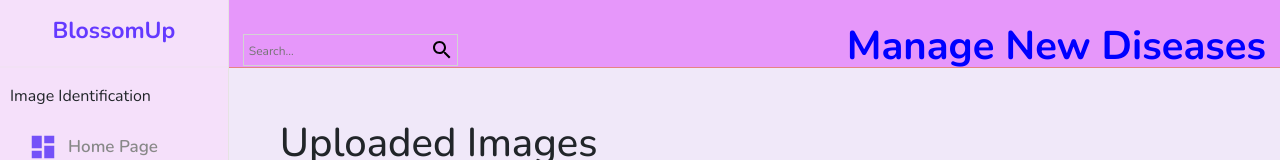
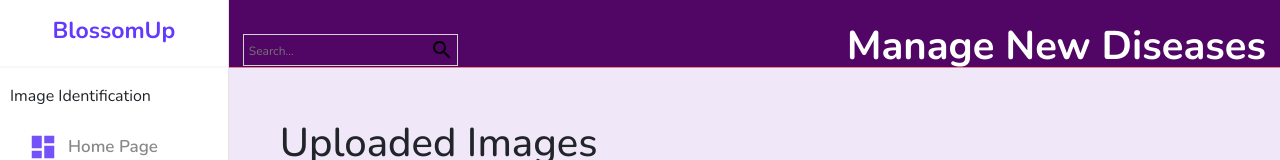
Before and after one commit to NiruniImesha/BlossomUp, a React (Create React App) app in the folder front-end/: page /Manage-New-Diseases in a window 1280 px wide. Shown: the top 160 px of the page. Built offline with nearby package versions, Linux system fonts and the light colour scheme; no server answers; the database is empty.

Commit message:
Upload Latest modification

```diff
--- a/front-end/src/Pages/Image_Identification/components/navbar/navbar.scss
+++ b/front-end/src/Pages/Image_Identification/components/navbar/navbar.scss
@@ -7,7 +7,7 @@
   justify-content: center; /* Centers content horizontally */
   font-size: 14px;
   color: rgb(2, 2, 2);
-  background-color: #e697fa; /* Light purple background */
+  background-color: #510564; /* Light purple background */
 }
 
 .wrapper {
--- a/front-end/src/Pages/Image_Identification/components/sidebar/sidebar.scss
+++ b/front-end/src/Pages/Image_Identification/components/sidebar/sidebar.scss
@@ -3,7 +3,7 @@
     border-right: 0.5px solid rgb(230, 227, 227);
     min-height: 100vh;
     // background-color: rgb(255, 255, 255);
-    background-color: #f5e0fa;
+    background-color: #ffff;
 
     .top {
       height: 50px;
--- a/front-end/src/Pages/Image_Identification/components/table/DiseasePredictionModelManage.jsx
+++ b/front-end/src/Pages/Image_Identification/components/table/DiseasePredictionModelManage.jsx
@@ -51,7 +51,7 @@
 
   const headerStyle = {
     fontWeight: 'bold',
-    color: 'blue',
+    color: 'white',
     textAlign: 'left'
   };
 
--- a/front-end/src/Pages/Image_Identification/components/table/IdentificationTable.jsx
+++ b/front-end/src/Pages/Image_Identification/components/table/IdentificationTable.jsx
@@ -51,7 +51,7 @@
 
   const headerStyle = {
     fontWeight: 'bold',
-    color: 'blue',
+    color: 'white',
     textAlign: 'left'
   };
 
--- a/front-end/src/Pages/Image_Identification/components/table/ManageNewDiseasesTable.jsx
+++ b/front-end/src/Pages/Image_Identification/components/table/ManageNewDiseasesTable.jsx
@@ -51,7 +51,7 @@
 
   const headerStyle = {
     fontWeight: 'bold',
-    color: 'blue',
+    color: 'white',
     textAlign: 'left'
   };
 
--- a/front-end/src/Pages/Image_Identification/components/table/MonitoringTable.jsx
+++ b/front-end/src/Pages/Image_Identification/components/table/MonitoringTable.jsx
@@ -35,7 +35,7 @@
 
   const headerStyle = {
     fontWeight: 'bold',
-    color: 'blue',
+    color: 'white',
     textAlign: 'left'
   };
 
--- a/front-end/src/Pages/Image_Identification/components/table/UploadNewDiseasesTable.jsx
+++ b/front-end/src/Pages/Image_Identification/components/table/UploadNewDiseasesTable.jsx
@@ -51,7 +51,7 @@
 
   const headerStyle = {
     fontWeight: 'bold',
-    color: 'blue',
+    color: 'white',
     textAlign: 'left'
   };
 
```
